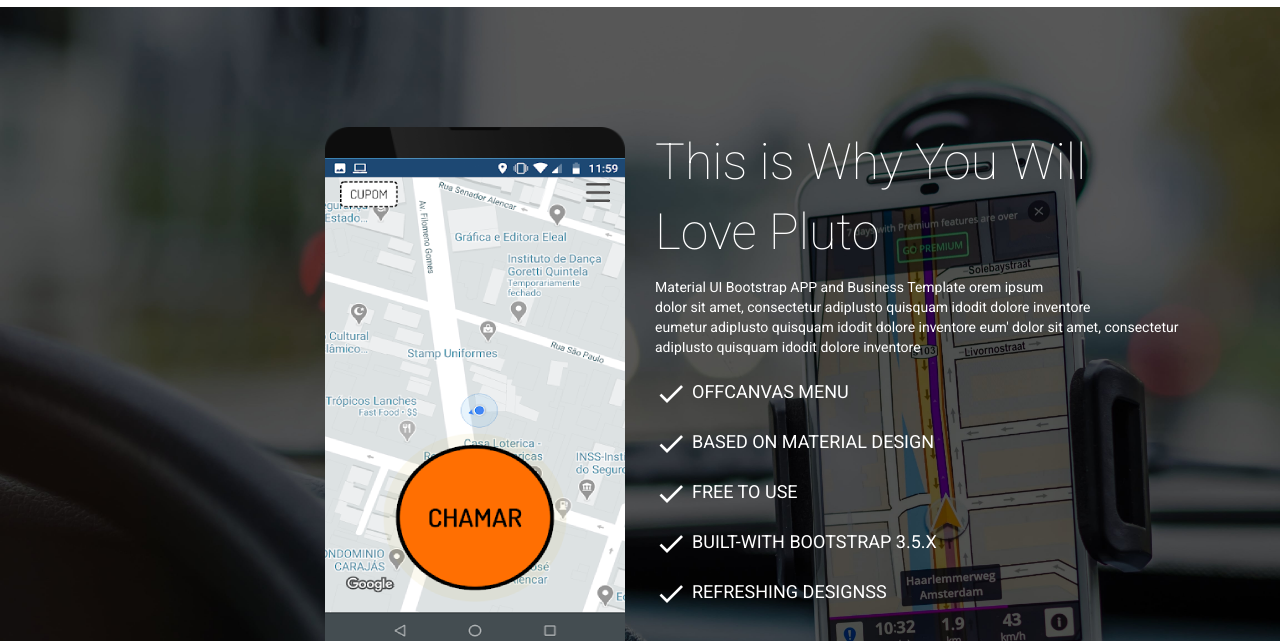
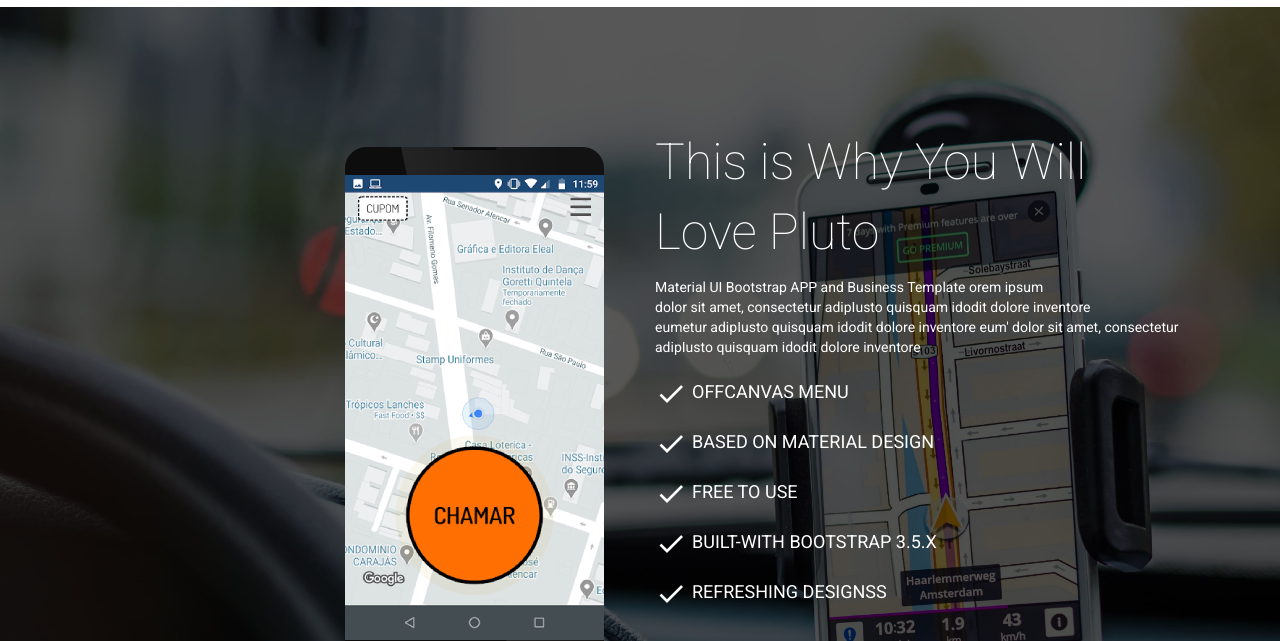
Before and after one commit to rotapatos/site-rotapatos, a plain HTML site: page index.html in a window 1280 px wide. Shown: the part 1230-1871 px from the top of the page. Drawn offline with Linux system fonts and the light colour scheme.

Commit message:
first commit

```diff
--- a/index.html
+++ b/index.html
@@ -137,7 +137,7 @@
                 <div class="row">
 
                     <div class="col-md-6 col-sm-6 wow fadeInRight" data-wow-duration="1000ms" data-wow-delay="300ms">
-                        <img src="img/features/img1.png" alt="">
+                        <img src="img/features/img-of.png" alt="">
                     </div>
 
                     <div class="col-md-6 col-sm-6 wow fadeInLeft" data-wow-duration="1000ms" data-wow-delay="300ms">
```
Also changed, not shown: img/features/img-of.png (added), img/features/img1.png (deleted).
